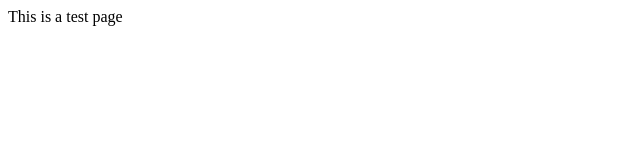
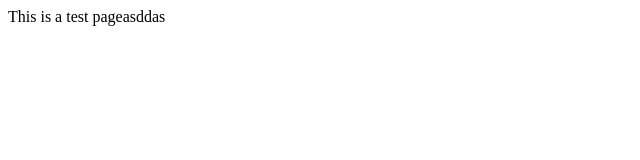
Before and after one commit to SN-1054/web, a plain HTML site: page help.html in a window 1280 px wide. Shown: the full height of the page, 0-640 px from the left. Drawn offline with Linux system fonts and the light colour scheme.

Commit message:
This is a commit which can help test the connection.

```diff
--- a/help.html
+++ b/help.html
@@ -6,6 +6,6 @@
     <title>This is a test page.</title>
 </head>
 <body>
-This is a test page
+This is a test pageasddas
 </body>
 </html>
```
Also changed, not shown: 2 other files.
